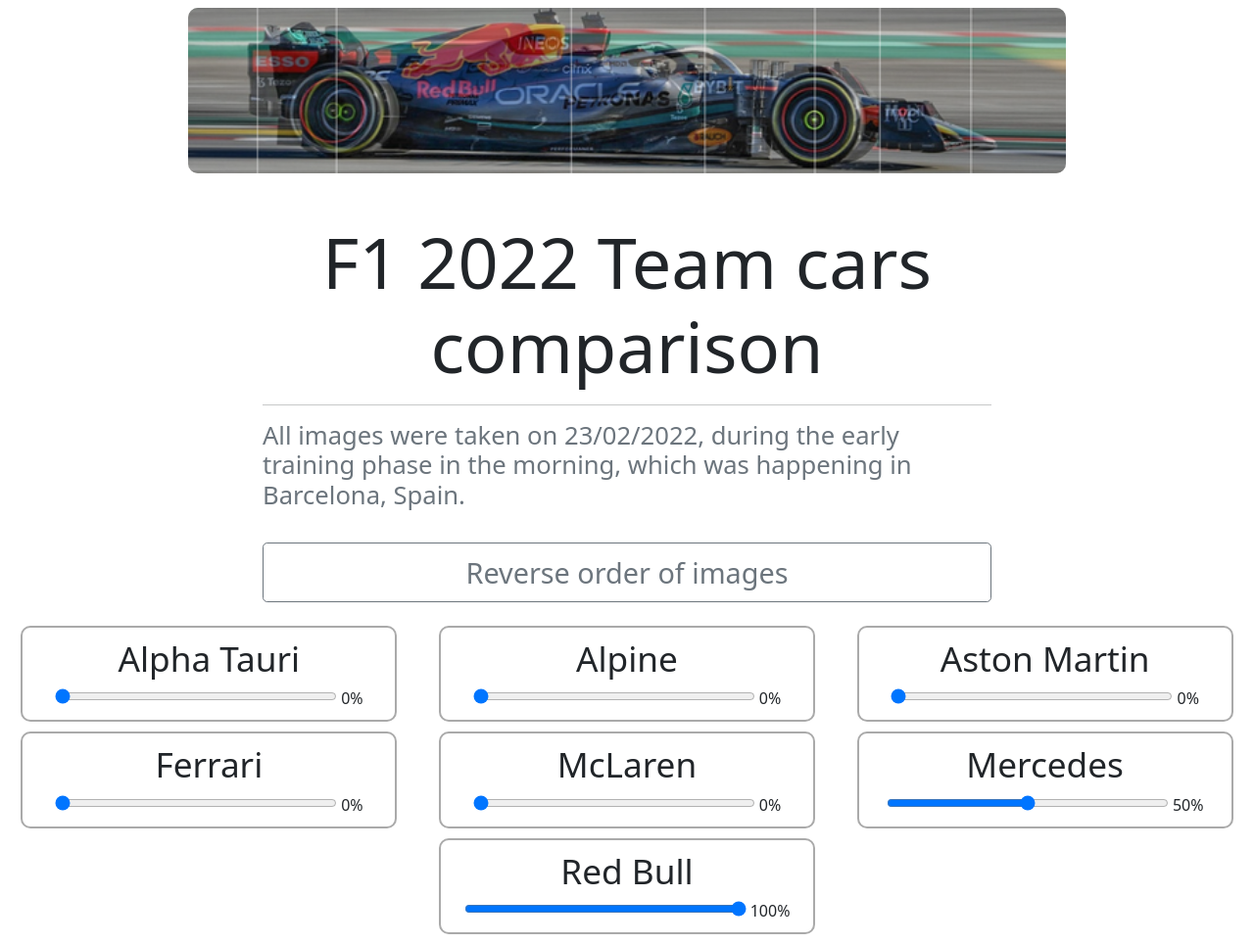
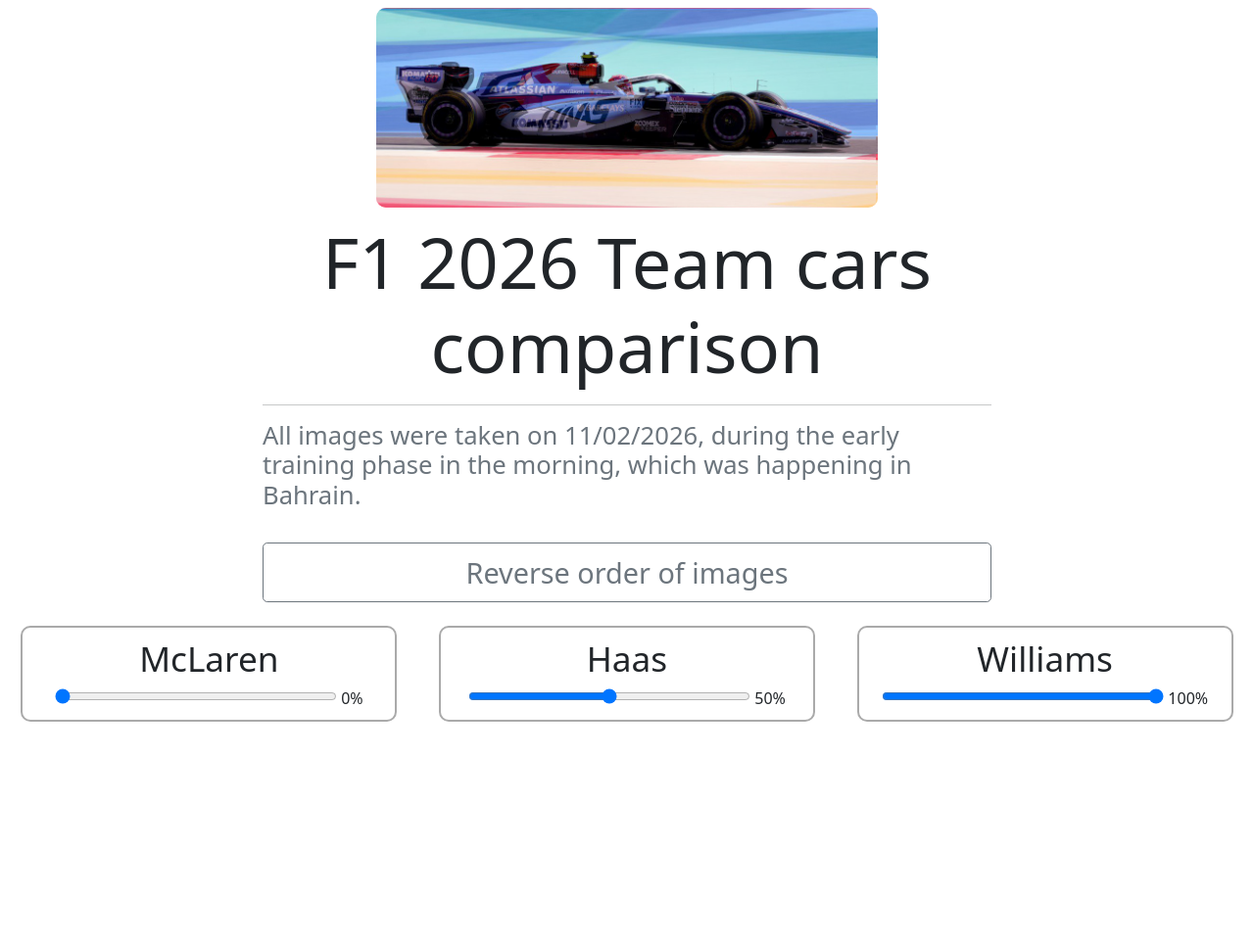
Before and after one commit to partaloski/f1CarComparison, a PHP site: page / in a window 1280 px wide. Shown: the whole page at 98% size. After the commit the page ends 737 px from the top, so only its background shows below. Run offline with PHP 8.4, Linux system fonts and the light colour scheme.

Commit message:
Updating to latest 2026 screenshots

```diff
--- a/index.html
+++ b/index.html
@@ -19,18 +19,20 @@
 </head>
 <body>
     <div id="images">
-        <img src="/img/Red%20Bull.png" class="car-img hundred" id="rb">
-        <img src="/img/Mercedes.png" class="car-img fifty" id="me">
-        <img src="/img/McLaren.png" class="car-img not" id="mc">
-        <img src="/img/FERRARI.png" class="car-img not" id="fe">
-        <img src="/img/AstonMartin.png" class="car-img not" id="am">
-        <img src="/img/Alpine.png" class="car-img not" id="al">
-        <img src="/img/AlphaTauri.png" class="car-img not" id="at">
+        <!-- <img src="/img-2026/Red%20Bull.png" class="car-img hundred" id="rb">
+        <img src="/img-2026/Mercedes.png" class="car-img fifty" id="me"> -->
+        <!-- <img src="/img-2026/FERRARI.png" class="car-img not" id="fe">
+        <img src="/img-2026/AstonMartin.png" class="car-img not" id="am">
+        <img src="/img-2026/Alpine.png" class="car-img not" id="al">
+        <img src="/img-2026/AlphaTauri.png" class="car-img not" id="at"> -->
+        <img src="/img-2026/Haas.png" class="car-img hundred" id="ha">
+        <img src="/img-2026/Williams.png" class="car-img fifty" id="wi">
+        <img src="/img-2026/McLaren.png" class="car-img not" id="mc">
     </div>
     <div class="container">
-        <h1 id="first" class="display-2" style="text-align: center">F1 2022 Team cars comparison</h1>
+        <h1 id="first" class="display-2" style="text-align: center">F1 2026 Team cars comparison</h1>
         <hr>
-        <h5 class="display-6 text-justify large text-muted" style="font-size: 160%"  >All images were taken on 23/02/2022, during the early training phase in the morning, which was happening in Barcelona, Spain.</h5><br>
+        <h5 class="display-6 text-justify large text-muted" style="font-size: 160%"  >All images were taken on 11/02/2026, during the early training phase in the morning, which was happening in Bahrain.</h5><br>
 
         <div class="d-grid gap-2">
             <button type="button" class="btn btn-outline-secondary btn-lg" style="font-size: 180%" id="buttonChangeOrder">Reverse order of images</button>
@@ -41,22 +43,22 @@
     <div id="slider-container" class="slider-wrap-normal">
         <div class="team-slider">
             <h3  class="display-3" >Alpha Tauri</h3>
-            <input type="range" min="0" max="1" step="0.1" id="alphaTauri" value="0" class="custom-range">
+            <input type="range" min="0" max="1" step="0.1" id="alphaTauri" value="0" class="custom-range" disabled>
             <label class="custom-file-label" for="alphaTauri">0%</label>
         </div>
         <div class="team-slider">
             <h3 class="display-3">Alpine</h3>
-            <input type="range" min="0" max="1" step="0.1" id="alpine" value="0" class="custom-range">
+            <input type="range" min="0" max="1" step="0.1" id="alpine" value="0" class="custom-range" disabled>
             <label class="custom-file-label" for="alpine">0%</label>
         </div>
         <div class="team-slider">
             <h3 class="display-3">Aston Martin</h3>
-            <input type="range" min="0" max="1" step="0.1" id="astonMartin" value="0" class="custom-range">
+            <input type="range" min="0" max="1" step="0.1" id="astonMartin" value="0" class="custom-range" disabled>
             <label class="custom-file-label" for="astonMartin">0%</label>
         </div>
         <div class="team-slider">
             <h3 class="display-3">Ferrari</h3>
-            <input type="range" min="0" max="1" step="0.1" id="ferrari" value="0" class="custom-range">
+            <input type="range" min="0" max="1" step="0.1" id="ferrari" value="0" class="custom-range" disabled>
             <label class="custom-file-label" for="ferrari">0%</label>
         </div>
         <div class="team-slider">
@@ -66,13 +68,23 @@
         </div>
         <div class="team-slider">
             <h3 class="display-3">Mercedes</h3>
-            <input type="range" min="0" max="1" step="0.1" id="mercedes" value="0.5" class="custom-range">
+            <input type="range" min="0" max="1" step="0.1" id="mercedes" value="0.5" class="custom-range" disabled>
             <label class="custom-file-label" for="mercedes">50%</label>
         </div>
         <div class="team-slider">
             <h3 class="display-3">Red Bull</h3>
-            <input type="range" min="0" max="1" step="0.1" id="redBull" value="1" class="custom-range">
+            <input type="range" min="0" max="1" step="0.1" id="redBull" value="1" class="custom-range" disabled>
             <label class="custom-file-label" for="redBull">100%</label>
+        </div>
+        <div class="team-slider">
+            <h3 class="display-3">Haas</h3>
+            <input type="range" min="0" max="1" step="0.1" id="haas" value="0.5" class="custom-range">
+            <label class="custom-file-label" for="haas">50%</label>
+        </div>
+        <div class="team-slider">
+            <h3 class="display-3">Williams</h3>
+            <input type="range" min="0" max="1" step="0.1" id="williams" value="1" class="custom-range">
+            <label class="custom-file-label" for="williams">100%</label>
         </div>
     </div>
     <div id="images-temp"></div>
--- a/script.js
+++ b/script.js
@@ -1,11 +1,13 @@
 $(document).ready(function(){
-    var at = $("#alphaTauri")
-    var al = $("#alpine")
-    var am = $("#astonMartin")
-    var fe = $("#ferrari")
-    var mc = $("#mcLaren")
-    var me = $("#mercedes")
-    var rb = $("#redBull")
+    const at = $("#alphaTauri")
+    const al = $("#alpine")
+    const am = $("#astonMartin")
+    const fe = $("#ferrari")
+    const mc = $("#mcLaren")
+    const me = $("#mercedes")
+    const rb = $("#redBull")
+    const ha = $("#haas")
+    const wi = $("#williams")
 
     $("#buttonChangeOrder").on("click", function (){
 
@@ -67,6 +69,16 @@ $(document).ready(function(){
         $(this).siblings("label").text(precise($(this).val()))
     })
 
+    $(wi).on("input", function (){
+        setValue($(this).val(), $("#wi"))
+        $(this).siblings("label").text(precise($(this).val()))
+    })
+
+    $(ha).on("input", function (){
+        setValue($(this).val(), $("#ha"))
+        $(this).siblings("label").text(precise($(this).val()))
+    })
+
     function setValue(value, image){
         var className = "not"
 
--- a/style.css
+++ b/style.css
@@ -1,12 +1,16 @@
 .car-img{
-    width: 70%;
+    width: 40vw;
     height: auto;
     position: absolute;
-    left: 15%;
+    left: 30vw;
     top: 1vh;
     border-radius: 10px;
     margin-top: 0;
     transition: 400ms;
+}
+
+.team-slider:has(input:disabled){
+    display: none;
 }
 
 .not{
```
Also changed, not shown: img-2026/Haas.png (added), img-2026/McLaren.png (added), img-2026/Williams.png (added).
